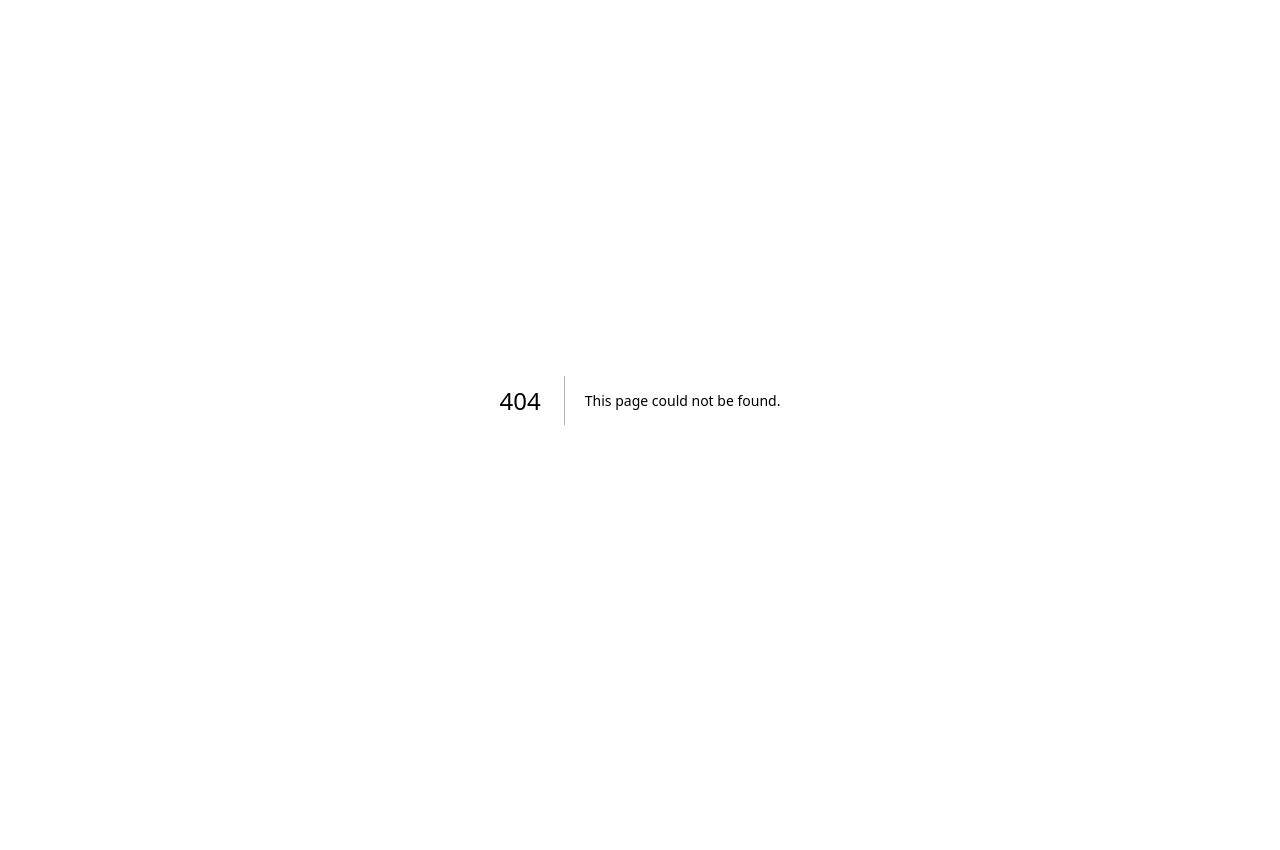
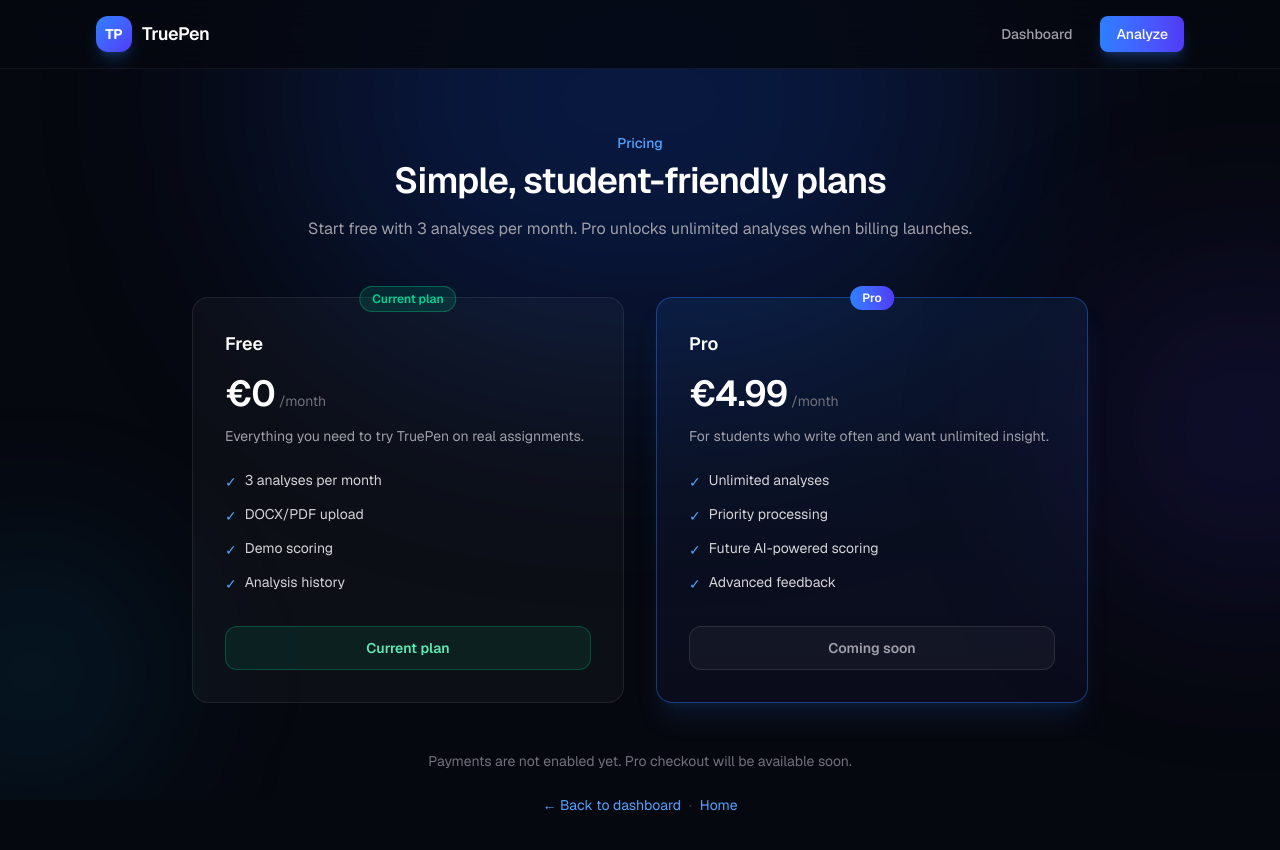
Before and after one commit to True-Pen/truepen-platform, a Next.js app: page /pricing in a window 1280 px wide. Before the commit this address had no page. Shown: the top 850 px of the page. Before the commit the page ends 800 px from the top, so only its background shows below. Built offline with nearby package versions, Linux system fonts and the light colour scheme.

Commit message:
Added pricing page

```diff
--- a/app/dashboard/page.tsx
+++ b/app/dashboard/page.tsx
@@ -68,7 +68,15 @@ export default async function DashboardPage() {
       <header className="relative z-10 border-b border-white/[0.06] bg-[#06080f]/80 backdrop-blur-xl">
         <nav className="mx-auto flex max-w-6xl items-center justify-between px-6 py-4 lg:px-8">
           <TruePenLogo />
-          <LogoutButton />
+          <div className="flex items-center gap-3">
+            <Link
+              href="/pricing"
+              className="hidden rounded-lg px-4 py-2 text-sm font-medium text-zinc-400 transition hover:text-white sm:inline-block"
+            >
+              Pricing
+            </Link>
+            <LogoutButton />
+          </div>
         </nav>
       </header>
 
@@ -99,7 +107,11 @@ export default async function DashboardPage() {
             {
               label: "Plan",
               value: "Free",
-              hint: "Upgrade anytime",
+              hint: (
+                <Link href="/pricing" className="text-blue-400 hover:text-blue-300">
+                  View Pro plans →
+                </Link>
+              ),
             },
           ].map((stat) => (
             <div
--- /dev/null
+++ b/app/pricing/page.tsx
@@ -0,0 +1,145 @@
+import Link from "next/link";
+import { TruePenBackground } from "@/components/truepen-background";
+import { TruePenLogo } from "@/components/truepen-logo";
+
+const plans = [
+  {
+    name: "Free",
+    price: "€0",
+    period: "/month",
+    description: "Everything you need to try TruePen on real assignments.",
+    features: [
+      "3 analyses per month",
+      "DOCX/PDF upload",
+      "Demo scoring",
+      "Analysis history",
+    ],
+    current: true,
+    cta: { label: "Current plan", href: null, disabled: true },
+  },
+  {
+    name: "Pro",
+    price: "€4.99",
+    period: "/month",
+    description: "For students who write often and want unlimited insight.",
+    features: [
+      "Unlimited analyses",
+      "Priority processing",
+      "Future AI-powered scoring",
+      "Advanced feedback",
+    ],
+    highlighted: true,
+    current: false,
+    cta: { label: "Coming soon", href: null, disabled: true },
+  },
+];
+
+export default function PricingPage() {
+  return (
+    <div className="min-h-screen bg-[#06080f] font-sans text-zinc-300">
+      <TruePenBackground />
+      <header className="relative z-10 border-b border-white/[0.06] bg-[#06080f]/80 backdrop-blur-xl">
+        <nav className="mx-auto flex max-w-6xl items-center justify-between px-6 py-4 lg:px-8">
+          <TruePenLogo />
+          <div className="flex items-center gap-3">
+            <Link
+              href="/dashboard"
+              className="hidden rounded-lg px-4 py-2 text-sm font-medium text-zinc-400 transition hover:text-white sm:inline-block"
+            >
+              Dashboard
+            </Link>
+            <Link
+              href="/analyze"
+              className="rounded-lg bg-gradient-to-r from-blue-500 to-indigo-600 px-4 py-2 text-sm font-medium text-white shadow-lg shadow-blue-500/25 transition hover:from-blue-400 hover:to-indigo-500"
+            >
+              Analyze
+            </Link>
+          </div>
+        </nav>
+      </header>
+
+      <main className="relative z-10 mx-auto max-w-6xl px-6 py-12 lg:px-8 lg:py-16">
+        <div className="mx-auto max-w-2xl text-center">
+          <p className="text-sm font-medium text-blue-400">Pricing</p>
+          <h1 className="mt-2 text-3xl font-semibold tracking-tight text-white sm:text-4xl">
+            Simple, student-friendly plans
+          </h1>
+          <p className="mt-4 text-zinc-400">
+            Start free with 3 analyses per month. Pro unlocks unlimited analyses when
+            billing launches.
+          </p>
+        </div>
+
+        <div className="mx-auto mt-14 grid max-w-4xl gap-8 md:grid-cols-2">
+          {plans.map((plan) => (
+            <div
+              key={plan.name}
+              className={`relative flex flex-col rounded-2xl border p-8 ${
+                plan.highlighted
+                  ? "border-blue-500/40 bg-gradient-to-b from-blue-500/10 to-indigo-500/5 shadow-xl shadow-blue-500/10"
+                  : "border-white/[0.08] bg-white/[0.03]"
+              }`}
+            >
+              {plan.highlighted && (
+                <span className="absolute -top-3 left-1/2 -translate-x-1/2 rounded-full bg-gradient-to-r from-blue-500 to-indigo-600 px-3 py-1 text-xs font-semibold text-white">
+                  Pro
+                </span>
+              )}
+              {plan.current && (
+                <span className="absolute -top-3 left-1/2 -translate-x-1/2 rounded-full border border-emerald-500/40 bg-emerald-500/15 px-3 py-1 text-xs font-semibold text-emerald-400">
+                  Current plan
+                </span>
+              )}
+              <h2 className="text-lg font-semibold text-white">{plan.name}</h2>
+              <div className="mt-4 flex items-baseline gap-1">
+                <span className="text-4xl font-semibold tracking-tight text-white">
+                  {plan.price}
+                </span>
+                <span className="text-sm text-zinc-500">{plan.period}</span>
+              </div>
+              <p className="mt-3 text-sm text-zinc-400">{plan.description}</p>
+              <ul className="mt-6 flex-1 space-y-3">
+                {plan.features.map((feature) => (
+                  <li
+                    key={feature}
+                    className="flex items-start gap-2 text-sm text-zinc-300"
+                  >
+                    <span className="mt-0.5 text-blue-400">✓</span>
+                    {feature}
+                  </li>
+                ))}
+              </ul>
+              <button
+                type="button"
+                disabled={plan.cta.disabled}
+                className={`mt-8 inline-flex h-11 w-full items-center justify-center rounded-xl text-sm font-semibold transition ${
+                  plan.current
+                    ? "cursor-default border border-emerald-500/30 bg-emerald-500/10 text-emerald-300"
+                    : plan.highlighted
+                      ? "cursor-not-allowed border border-white/10 bg-white/[0.04] text-zinc-400"
+                      : "bg-gradient-to-r from-blue-500 to-indigo-600 text-white shadow-lg shadow-blue-500/25"
+                }`}
+              >
+                {plan.cta.label}
+              </button>
+            </div>
+          ))}
+        </div>
+
+        <p className="mt-12 text-center text-sm text-zinc-500">
+          Payments are not enabled yet. Pro checkout will be available soon.
+        </p>
+
+        <p className="mt-6 text-center text-sm text-zinc-500">
+          <Link href="/dashboard" className="text-blue-400 hover:text-blue-300">
+            ← Back to dashboard
+          </Link>
+          <span className="mx-2 text-zinc-700">·</span>
+          <Link href="/" className="text-blue-400 hover:text-blue-300">
+            Home
+          </Link>
+        </p>
+      </main>
+    </div>
+  );
+}
--- a/components/analyze-form.tsx
+++ b/components/analyze-form.tsx
@@ -243,7 +243,7 @@ export function AnalyzeForm() {
               <div className="rounded-xl border border-blue-500/30 bg-gradient-to-r from-blue-500/10 to-indigo-500/10 px-4 py-4">
                 <p className="text-sm leading-relaxed text-blue-100">{limitMessage}</p>
                 <Link
-                  href="/#pricing"
+                  href="/pricing"
                   className="mt-3 inline-flex h-9 items-center justify-center rounded-lg bg-gradient-to-r from-blue-500 to-indigo-600 px-4 text-sm font-semibold text-white shadow-lg shadow-blue-500/20 transition hover:from-blue-400 hover:to-indigo-500"
                 >
                   View Pro plans
```
